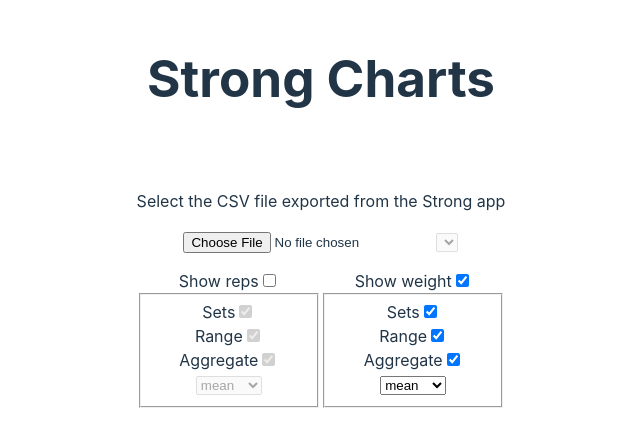
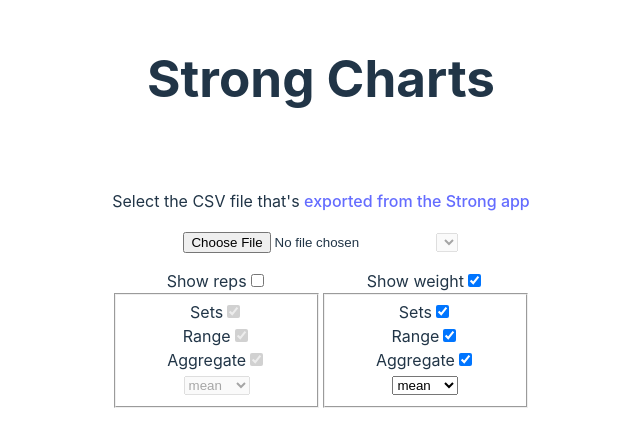
Before and after one commit to mebble/strong-charts, a React (Vite) app: page / in a window 1280 px wide. Shown: the part 164-610 px from the top of the page, without its empty margins (319-959 px from the left). Built offline with nearby package versions, Linux system fonts and the light colour scheme.

Commit message:
update prompt

```diff
--- a/src/App.tsx
+++ b/src/App.tsx
@@ -57,7 +57,7 @@
       <h1>Strong Charts</h1>
       <div className="card">
         <p>
-          Select the CSV file exported from the Strong app
+          Select the CSV file that's <a href="https://help.strongapp.io/article/235-export-workout-data">exported from the Strong app</a>
         </p>
         <div className="inputs-container">
           <div className="exercise-select">
```
